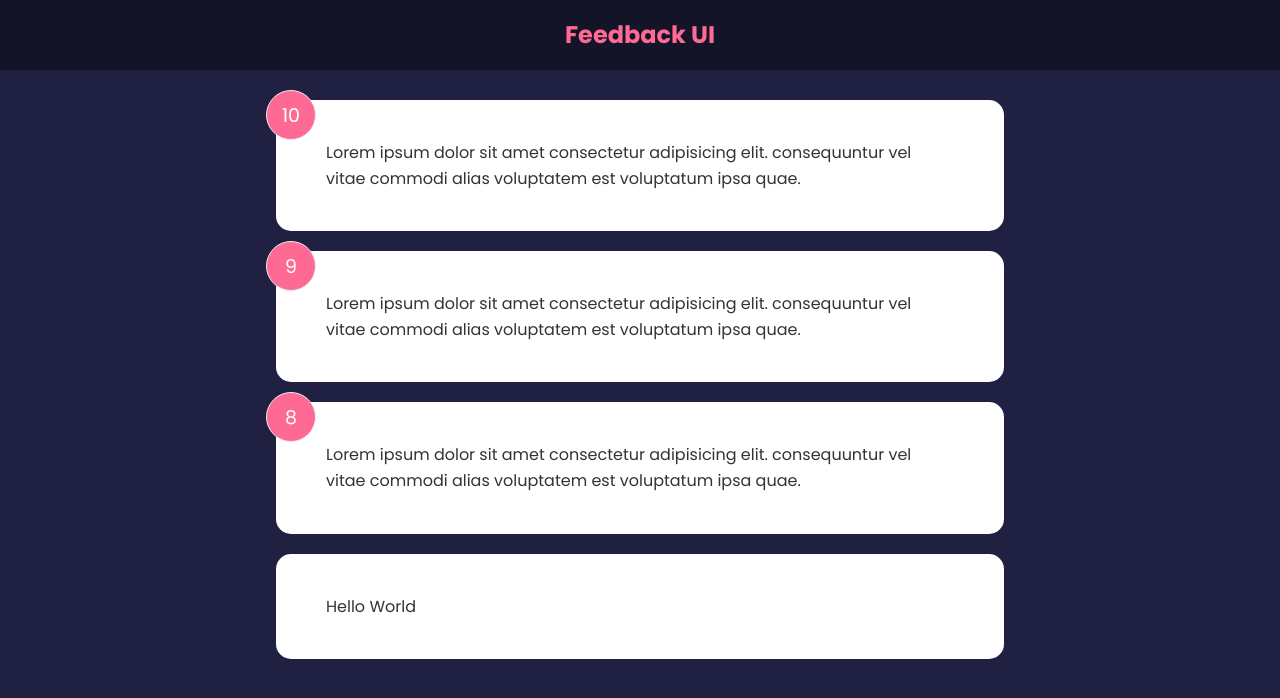
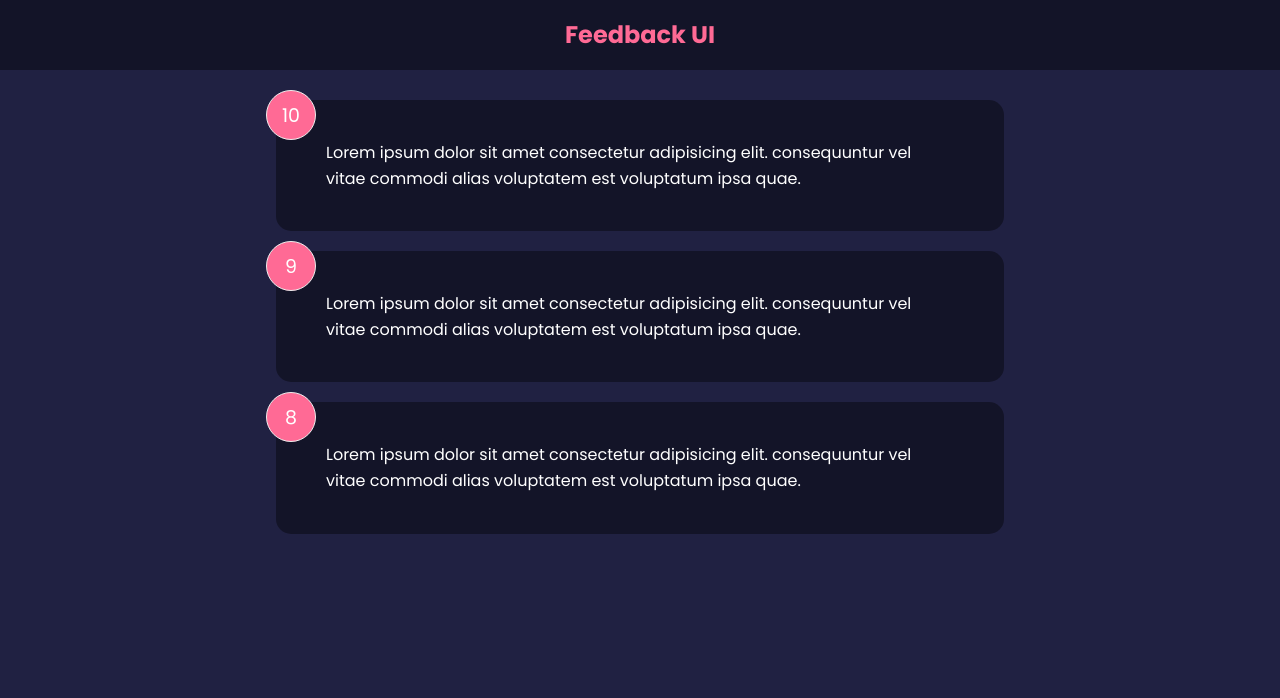
Before and after one commit to graceupongraceemi/React-feedback-app, a React (Create React App) app: page / in a window 1280 px wide. Shown: the top 698 px of the page. Built offline with nearby package versions, Linux system fonts and the light colour scheme.

Commit message:
Card component initial reverse prop added

```diff
--- a/src/App.js
+++ b/src/App.js
@@ -2,7 +2,6 @@
 import Header from './components/Header';
 import FeedbackList from './components/FeedbackList';
 import FeedbackData from './data/FeedbackData';
-import Card from './components/shared/Card';
 
 function App() {
   const [feedback, setFeedback] = useState(FeedbackData);
@@ -11,7 +10,6 @@
       <Header />
       <div className='container'>
         <FeedbackList feedback={feedback} />
-        <Card>Hello World</Card>
       </div>
     </>
   );
--- a/src/components/FeedbackItem.jsx
+++ b/src/components/FeedbackItem.jsx
@@ -3,7 +3,7 @@
 
 function FeedbackItem({ item }) {
   return (
-    <Card>
+    <Card reverse={true}>
       <div className='num-display'>{item.rating}</div>
       <div className='text-display'>{item.text}</div>
     </Card>
--- a/src/components/shared/Card.jsx
+++ b/src/components/shared/Card.jsx
@@ -1,7 +1,9 @@
 import React from 'react';
 
-function Card({ children }) {
-  return <div className='card'>{children}</div>;
+function Card({ children, reverse }) {
+  // return <div className={`card ${reverse && 'reverse'}`}>{children}</div>;
+
+  return <div className={`card ${reverse && 'reverse'}`}>{children}</div>;
 }
 
 export default Card;
```
